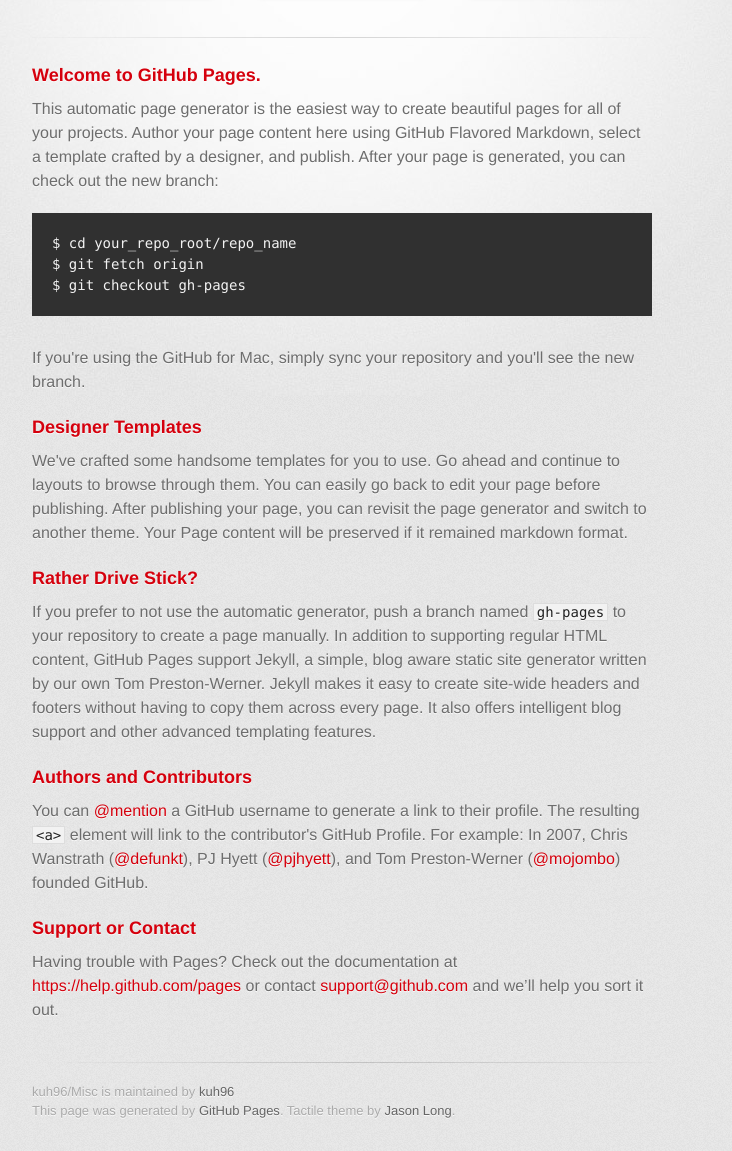
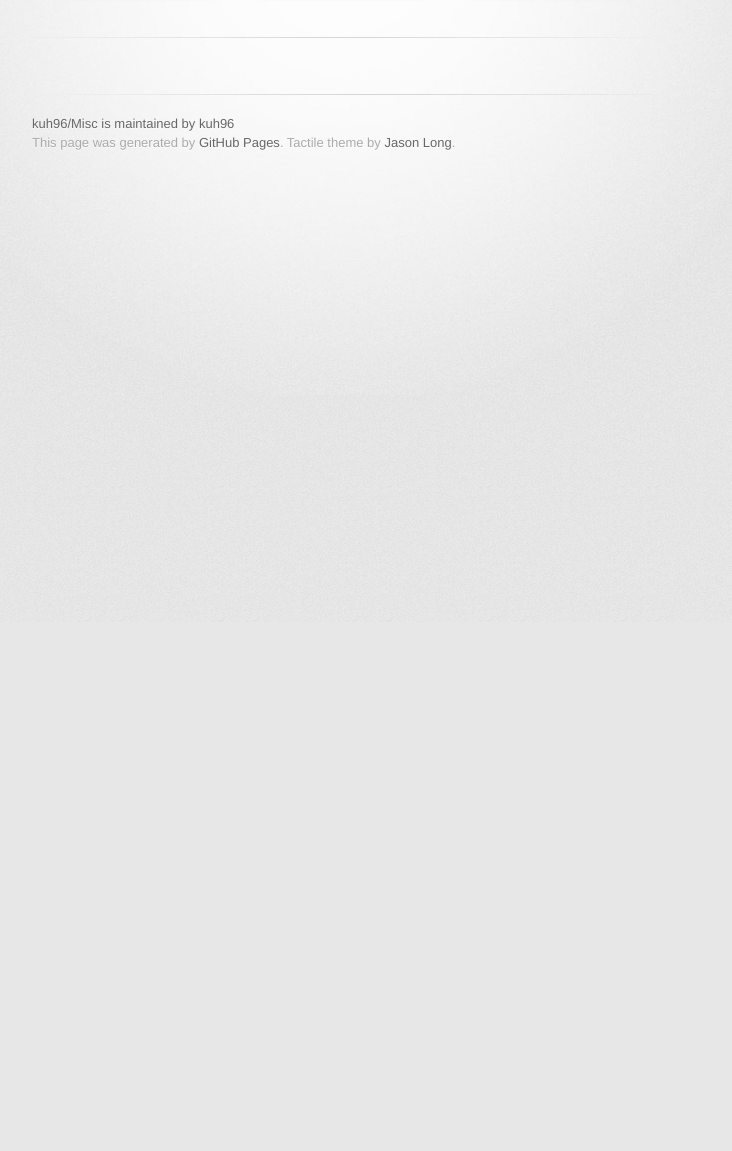
Before and after one commit to kuh96/misc, a plain HTML site: page index.html in a window 1280 px wide. Shown: the part 178-1329 px from the top of the page, without its empty margins (298-1030 px from the left). After the commit the page ends 800 px from the top, so only its background shows below. Drawn offline with Linux system fonts and the light colour scheme; a web font is replaced by a local one.

Commit message:
create html

```diff
--- a/index.html
+++ b/index.html
@@ -31,37 +31,7 @@
         <hr>
 
         <section id="main_content">
-          <h3>
-<a id="welcome-to-github-pages" class="anchor" href="#welcome-to-github-pages" aria-hidden="true"><span class="octicon octicon-link"></span></a>Welcome to GitHub Pages.</h3>
-
-<p>This automatic page generator is the easiest way to create beautiful pages for all of your projects. Author your page content here using GitHub Flavored Markdown, select a template crafted by a designer, and publish. After your page is generated, you can check out the new branch:</p>
-
-<pre><code>$ cd your_repo_root/repo_name
-$ git fetch origin
-$ git checkout gh-pages
-</code></pre>
-
-<p>If you're using the GitHub for Mac, simply sync your repository and you'll see the new branch.</p>
-
-<h3>
-<a id="designer-templates" class="anchor" href="#designer-templates" aria-hidden="true"><span class="octicon octicon-link"></span></a>Designer Templates</h3>
-
-<p>We've crafted some handsome templates for you to use. Go ahead and continue to layouts to browse through them. You can easily go back to edit your page before publishing. After publishing your page, you can revisit the page generator and switch to another theme. Your Page content will be preserved if it remained markdown format.</p>
-
-<h3>
-<a id="rather-drive-stick" class="anchor" href="#rather-drive-stick" aria-hidden="true"><span class="octicon octicon-link"></span></a>Rather Drive Stick?</h3>
-
-<p>If you prefer to not use the automatic generator, push a branch named <code>gh-pages</code> to your repository to create a page manually. In addition to supporting regular HTML content, GitHub Pages support Jekyll, a simple, blog aware static site generator written by our own Tom Preston-Werner. Jekyll makes it easy to create site-wide headers and footers without having to copy them across every page. It also offers intelligent blog support and other advanced templating features.</p>
-
-<h3>
-<a id="authors-and-contributors" class="anchor" href="#authors-and-contributors" aria-hidden="true"><span class="octicon octicon-link"></span></a>Authors and Contributors</h3>
-
-<p>You can <a href="https://github.com/blog/821" class="user-mention">@mention</a> a GitHub username to generate a link to their profile. The resulting <code>&lt;a&gt;</code> element will link to the contributor's GitHub Profile. For example: In 2007, Chris Wanstrath (<a href="https://github.com/defunkt" class="user-mention">@defunkt</a>), PJ Hyett (<a href="https://github.com/pjhyett" class="user-mention">@pjhyett</a>), and Tom Preston-Werner (<a href="https://github.com/mojombo" class="user-mention">@mojombo</a>) founded GitHub.</p>
-
-<h3>
-<a id="support-or-contact" class="anchor" href="#support-or-contact" aria-hidden="true"><span class="octicon octicon-link"></span></a>Support or Contact</h3>
-
-<p>Having trouble with Pages? Check out the documentation at <a href="https://help.github.com/pages">https://help.github.com/pages</a> or contact <a href="mailto:support@github.com">support@github.com</a> and we’ll help you sort it out.</p>
+	  <a href="https://github.com/kuh96/misc/sage/" />
         </section>
 
         <footer>
--- /dev/null
+++ b/sage/index.html
@@ -0,0 +1,29 @@
+<!DOCTYPE html>
+<html>
+  <head>
+    <meta charset='utf-8'>
+    <meta http-equiv="X-UA-Compatible" content="chrome=1">
+    <link href='https://fonts.googleapis.com/css?family=Chivo:900' rel='stylesheet' type='text/css'>
+    <link rel="stylesheet" type="text/css" href="../stylesheets/stylesheet.css" media="screen">
+    <link rel="stylesheet" type="text/css" href="../stylesheets/pygment_trac.css" media="screen">
+    <link rel="stylesheet" type="text/css" href="../stylesheets/print.css" media="print">
+    <!--[if lt IE 9]>
+    <script src="//html5shiv.googlecode.com/svn/trunk/html5.js"></script>
+    <![endif]-->
+    <title>Understainding the Foucault pendulum with a sheet of paper</title>
+  </head>
+
+  <body>
+    <h1>Understainding the Foucault pendulum with a sheet of paper</h1>
+
+  </body>
+        <footer>
+          kuh96/Misc is maintained by <a href="https://github.com/kuh96">kuh96</a><br>
+          This page was generated by <a href="https://pages.github.com">GitHub Pages</a>. Tactile theme by <a href="https://twitter.com/jasonlong">Jason Long</a>.
+        </footer>
+
+
+      </div>
+    </div>
+  </body>
+</html>
```
Also changed, not shown: 1 other file.
